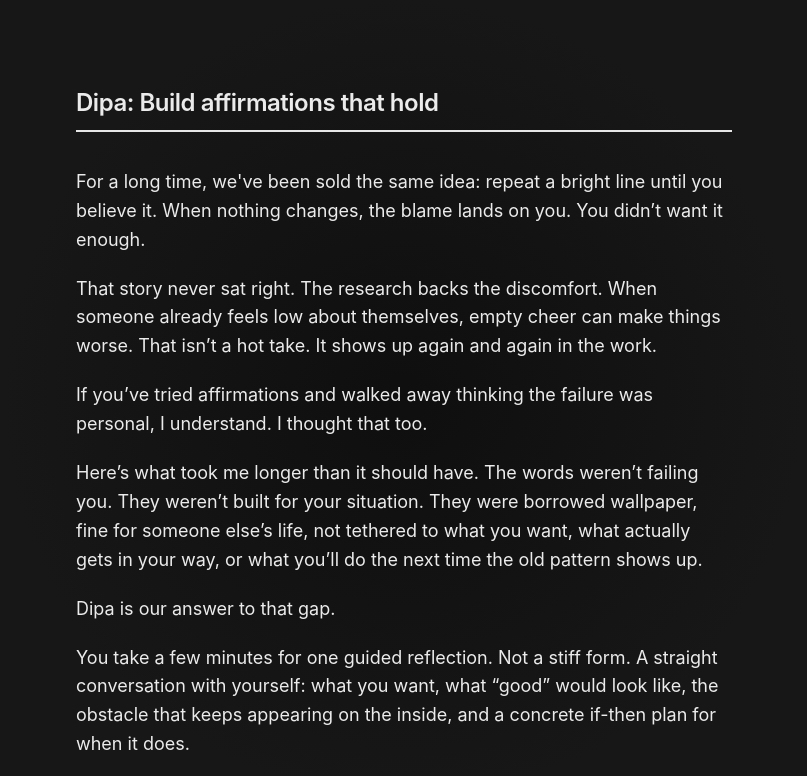
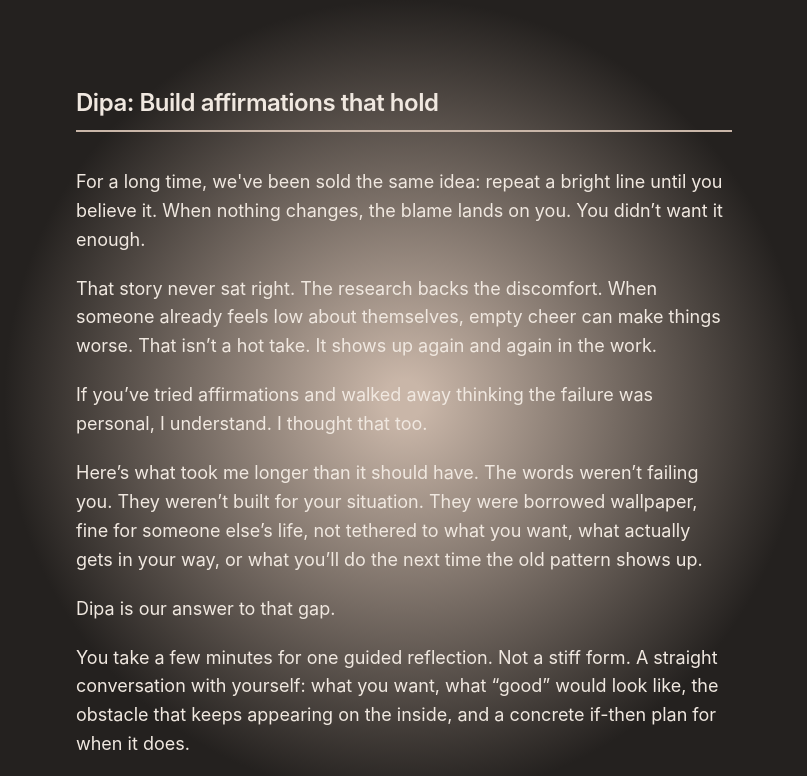
Before and after one commit to artkirillov/getdipa-website, a plain HTML site: page index.html in a window 1280 px wide. Shown: the top 776 px of the page, without its empty margins (236-1043 px from the left). Drawn offline with Linux system fonts and the dark colour scheme.

Commit message:
Update site colors to Mushroom and Cashmere theme

```diff
--- a/styles.css
+++ b/styles.css
@@ -1,25 +1,25 @@
-/* Dipa shared site styles — aligned with the app's neutral light/dark theme */
+/* Dipa shared site styles — aligned with the app's Mushroom & Cashmere theme */
 :root {
     color-scheme: light dark;
-    --background: #f7f7f7;
-    --secondary-surface: #ffffff;
-    --accent-neutral: #d6d6d6;
-    --interactive-accent: #1a1a1a;
-    --charcoal: #262626;
-    --muted-text: #626262;
+    --background: #f1ede8;
+    --secondary-surface: #e2dbd3;
+    --accent-neutral: #d2c7bc;
+    --interactive-accent: #726158;
+    --charcoal: #37312d;
+    --muted-text: #726158;
     --card-shadow: rgba(0, 0, 0, 0.06);
-    --gradient-center: #e0e0e0;
+    --gradient-center: #726158;
 }
 @media (prefers-color-scheme: dark) {
     :root {
-        --background: #171717;
-        --secondary-surface: #242424;
-        --accent-neutral: #616161;
-        --interactive-accent: #e6e6e6;
-        --charcoal: #ebebeb;
-        --muted-text: #b3b3b3;
+        --background: #24211f;
+        --secondary-surface: #36302c;
+        --accent-neutral: #6d6056;
+        --interactive-accent: #c9b6a8;
+        --charcoal: #f0e8e0;
+        --muted-text: #c9b6a8;
         --card-shadow: rgba(0, 0, 0, 0.55);
-        --gradient-center: #0f0f0f;
+        --gradient-center: #c9b6a8;
     }
 }
 *, *::before, *::after { box-sizing: border-box; }
```
